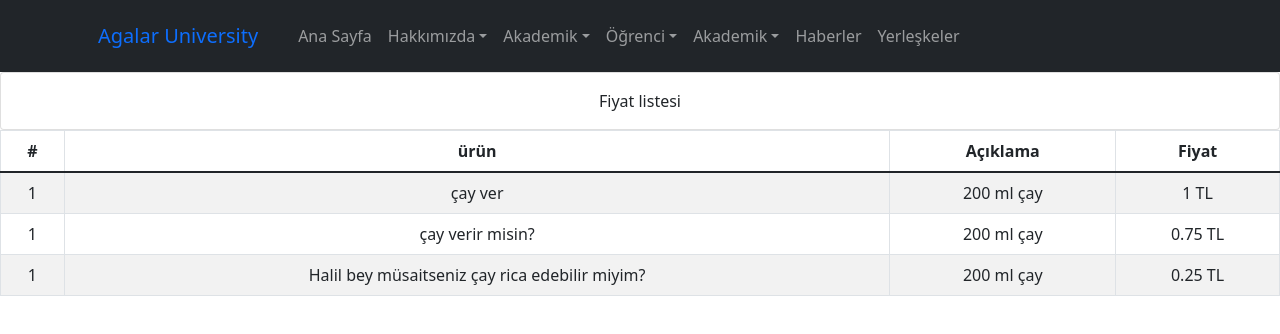
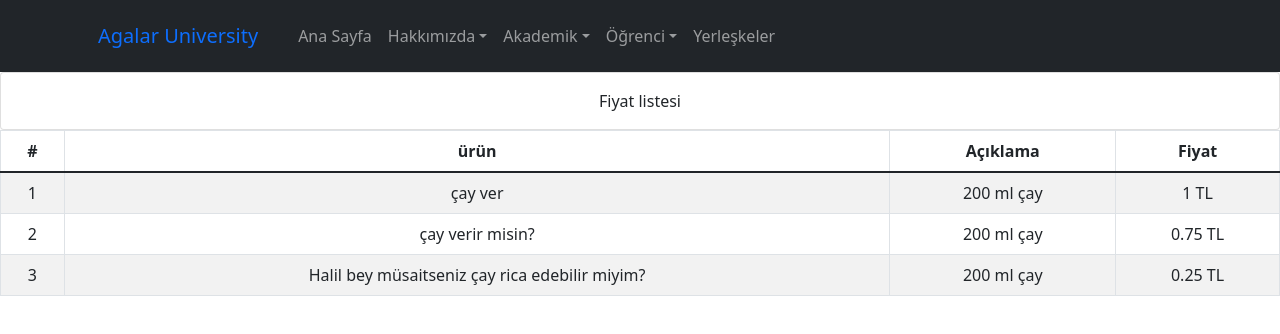
Before and after one commit to yahyaboyali/web-odev-react, a React (Create React App) app: page /Kantin in a window 1280 px wide. Shown: the top 334 px of the page. Built offline with nearby package versions, Linux system fonts and the light colour scheme.

Commit message:
Navi and Kantin fixed

```diff
--- a/src/layouts/Navi.jsx
+++ b/src/layouts/Navi.jsx
@@ -23,13 +23,8 @@ export default function Navi() {
                             <NavDropdown.Item as={Link} to="/Takvim">Takvim</NavDropdown.Item>
                         </NavDropdown>
                         <NavDropdown title="Öğrenci" id="nav-dropdown">
-                            <NavDropdown.Item >Dersler</NavDropdown.Item>
                             <NavDropdown.Item as={Link} to="/Kantin">Kantin</NavDropdown.Item>
                         </NavDropdown>
-                        <NavDropdown title="Akademik" id="nav-dropdown">
-                            <NavDropdown.Item >Dersler</NavDropdown.Item>
-                        </NavDropdown>
-                        <Nav.Link>Haberler</Nav.Link>
                         <Nav.Link as={Link} to="/Yerleskeler">Yerleşkeler</Nav.Link>
                     </Nav>
                 </Navbar.Collapse>
--- a/src/pages/Kantin.jsx
+++ b/src/pages/Kantin.jsx
@@ -30,13 +30,13 @@ export default function Kantin() {
                                 <td>1 TL</td>
                             </tr>
                             <tr>
-                                <td>1</td>
+                                <td>2</td>
                                 <td>çay verir misin?</td>
                                 <td>200 ml çay</td>
                                 <td>0.75 TL</td>
                             </tr>
                             <tr>
-                                <td>1</td>
+                                <td>3</td>
                                 <td>Halil bey müsaitseniz çay rica edebilir miyim? </td>
                                 <td>200 ml çay</td>
                                 <td>0.25 TL</td>
```
